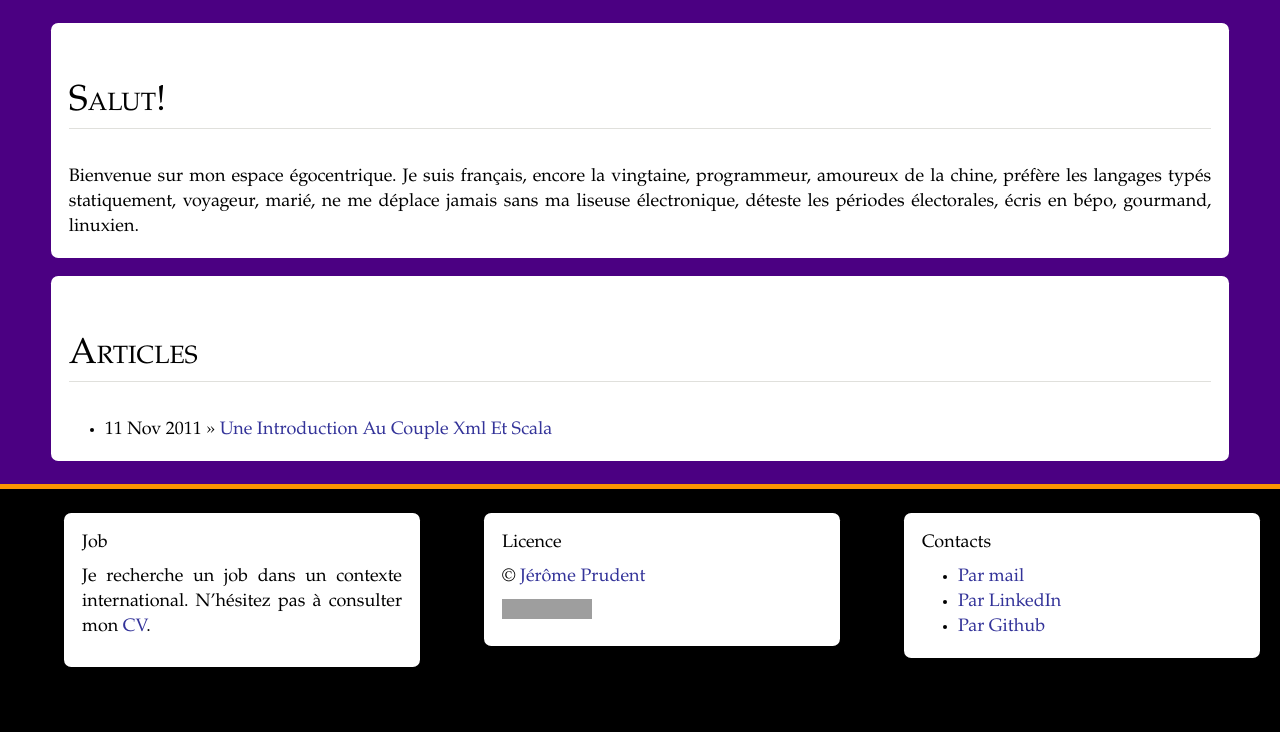
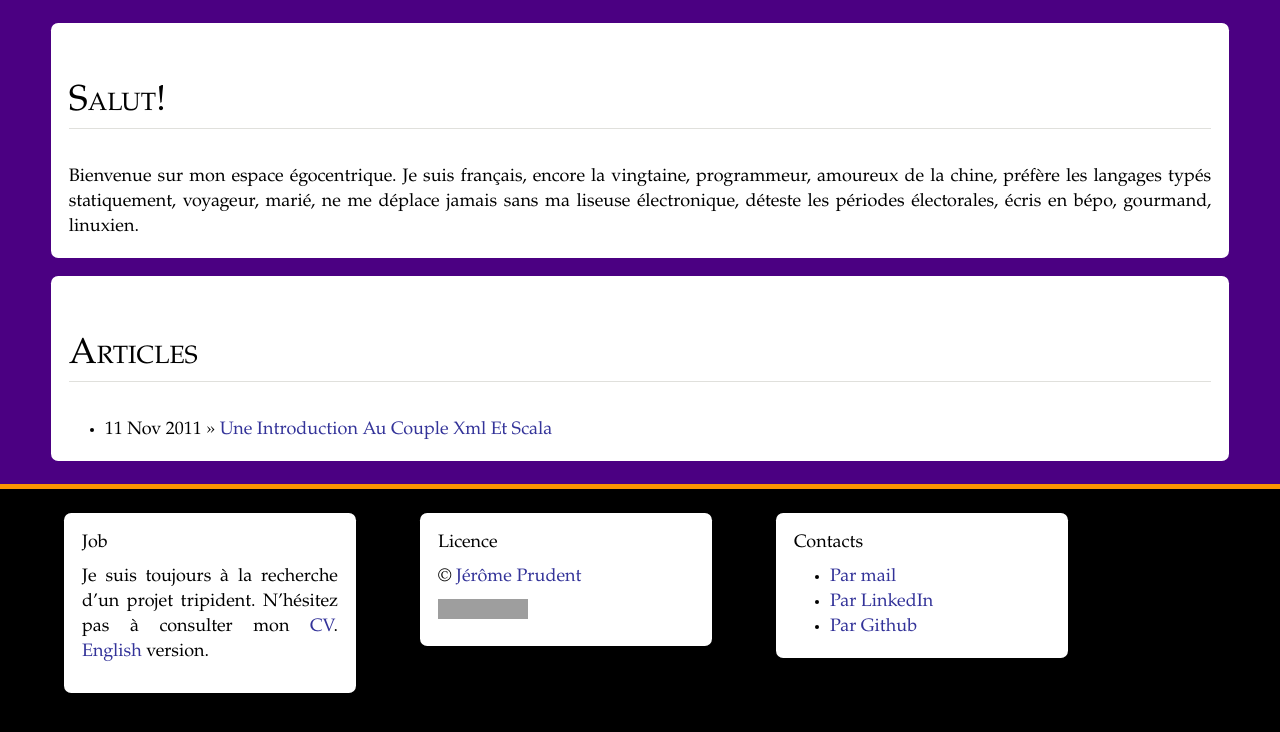
Before and after one commit to jprudent/jprudent.github.com, a Jekyll site: the page built from index.html, in a window 1280 px wide. Shown: the top 732 px of the page. Built offline with Jekyll 4.4.1, drawn with Linux system fonts in a browser that asks for light colours; grey boxes are pictures that could not be loaded.

Commit message:
cv update

```diff
--- a/_layouts/default.html
+++ b/_layouts/default.html
@@ -17,7 +17,9 @@
   <div class="footer">
     <div class="section">
       <p>Job</p>
-      <p>Je recherche un job dans un contexte international. N’hésitez pas à consulter mon <a href="/cv/cv.html">CV</a>.</p>
+      <p>Je suis toujours à la recherche d’un projet tripident. N’hésitez pas à
+      consulter mon <a href="/cv/cv_fr.html">CV</a>. <a
+          href="/cv/cv.html">English</a> version.</p>
     </div>
 
     <div class="section">
--- a/css/screen.css
+++ b/css/screen.css
@@ -109,6 +109,6 @@ li {
 
 .footer .section {
     float: left;
-    width: 25%;
+    width: 20%;
     margin-left: 5%;
 }
--- a/cv/cv_fr.html
+++ b/cv/cv_fr.html
@@ -16,7 +16,7 @@
           5 ans d’expérience dans le monde Java<br />
           Diplômé d’un master d’informatique <br />
           <br/>
-          <h2>Recherche de nouvelles opportunités dans le monde entier.</h2>
+          <h2>Recherche de nouvelles opportunités en région parisienne.</h2>
         </div>
       </div>
       <div class="push_2 grid_2 contact">
```
